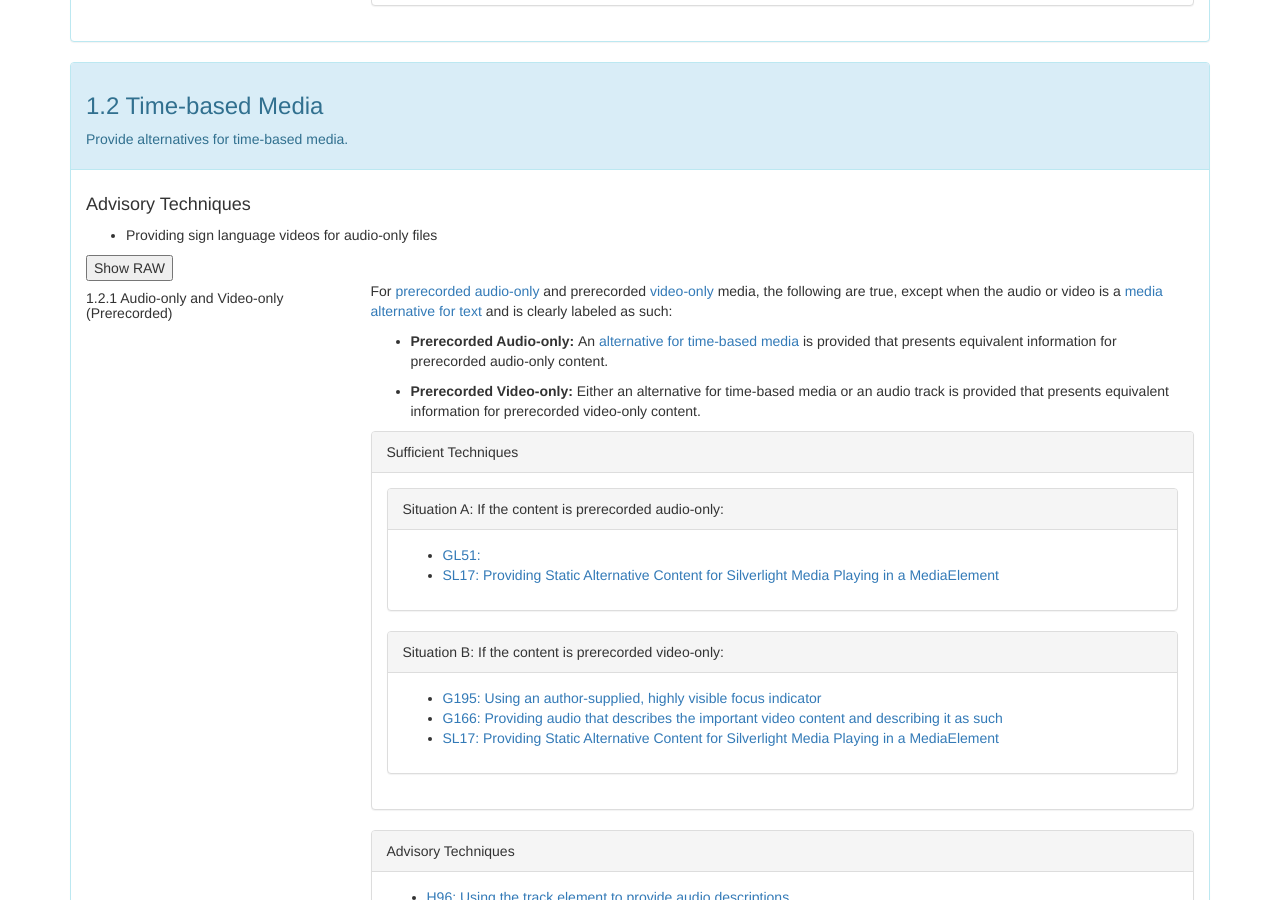
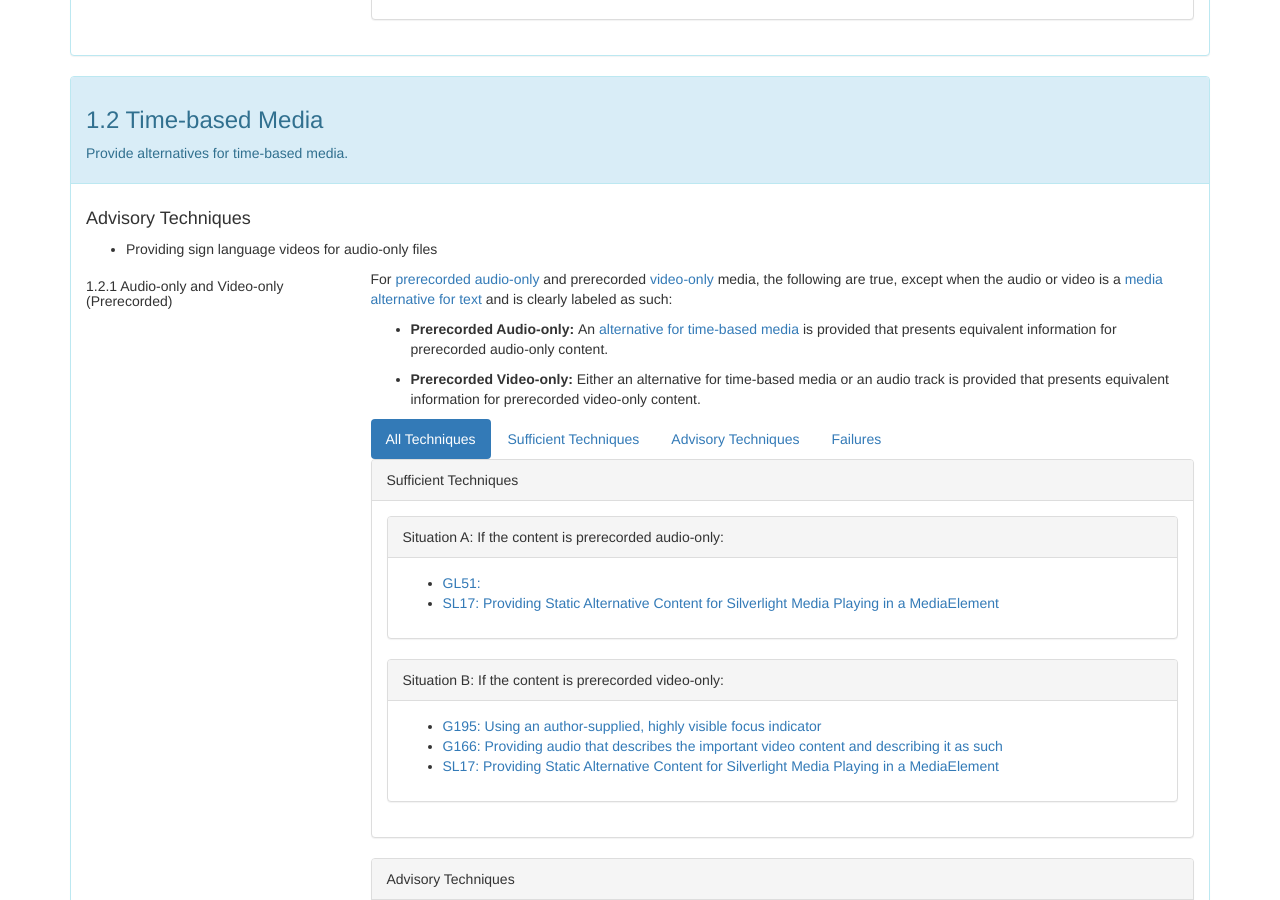
Before and after one commit to w3c/wai-wcag-quickref, a Jekyll site: the page built from index.html, in a window 1280 px wide and 900 px high, scrolled down 3479 px. Built offline with Jekyll 4.4.1, drawn with Linux system fonts in a browser that asks for light colours; some of the changed text lies outside the part shown.

Commit message:
Tab navigation for techniques

```diff
--- a/_includes/sc.html
+++ b/_includes/sc.html
@@ -1,7 +1,7 @@
-<button data-target="#pre-{{ p }}{{ g }}{{ s }}" type="button" data-toggle="collapse" aria-expanded="false" aria-controls="pre-{{ p }}{{ g }}{{ s }}">Show RAW</button>
+<!--<button data-target="#pre-{{ p }}{{ g }}{{ s }}" type="button" data-toggle="collapse" aria-expanded="false" aria-controls="pre-{{ p }}{{ g }}{{ s }}">Show RAW</button>
 <pre id="pre-{{ p }}{{ g }}{{ s }}" class="collapse">
 {{currentsc}}
-</pre>
+</pre>-->
 <div class="row">
 	<div class="col-md-3">
 		<h5>{{ p }}.{{ g }}.{{ s }} {{currentsc.title}} {{level}}</h5>
@@ -9,21 +9,49 @@
 	<div class="col-md-9">
 		{{ currentsc.output }}
     {% if currentsc.techniques %}
+      <div role="tabpanel">
+        <!-- Nav tabs -->
+        <ul class="nav nav-pills" role="tablist">
+          {% if currentsc.techniques.size > 1 %}
+          <li role="presentation" class="active"><a href="#all" aria-controls="all" role="tab" data-toggle="pill">All Techniques</a></li>
+          {% endif %}
           {% if currentsc.techniques.sufficient %}
+            <li role="presentation"{% if currentsc.techniques.size == 1 %}  class="active"{% endif %}><a href="#sc-{{ p }}{{ g }}{{ s }}-sufficient" aria-controls="sc-{{ p }}{{ g }}{{ s }}-sufficient" role="tab" data-toggle="pill">Sufficient Techniques</a></li>
+          {% endif %}
+          {% if currentsc.techniques.advisory %}
+            <li role="presentation"{% if currentsc.techniques.size == 1 %}  class="active"{% endif %}><a href="#sc-{{ p }}{{ g }}{{ s }}-advisory" aria-controls="sc-{{ p }}{{ g }}{{ s }}-advisory" role="tab" data-toggle="pill">Advisory Techniques</a></li>
+          {% endif %}
+          {% if currentsc.techniques.failures %}
+            <li role="presentation"{% if currentsc.techniques.size == 1 %}  class="active"{% endif %}><a href="#sc-{{ p }}{{ g }}{{ s }}-failures" aria-controls="sc-{{ p }}{{ g }}{{ s }}-advisory" role="tab" data-toggle="pill">Failures</a></li>
+          {% endif %}
+        </ul>
+        <div class="tab-content">
+          {% if currentsc.techniques.sufficient %}
+            <div role="tabpanel" class="tab-pane fade in active" id="sc-{{ p }}{{ g }}{{ s }}-sufficient">
               {% assign techtitle = "Sufficient Techniques" %}
               {% assign techniques = currentsc.techniques.sufficient  %}
+              {% assign ttype = "sufficient" %}
               {% include techlist.html %}
+            </div>
           {% endif %}
           {% if currentsc.techniques.advisory %}
+            <div role="tabpanel" class="tab-pane fade in active" id="sc-{{ p }}{{ g }}{{ s }}-advisory">
               {% assign techtitle = "Advisory Techniques" %}
               {% assign techniques = currentsc.techniques.advisory  %}
+              {% assign ttype = "advisory" %}
               {% include techlist.html %}
+            </div>
           {% endif %}
           {% if currentsc.techniques.failures %}
+            <div role="tabpanel" class="tab-pane fade in active" id="sc-{{ p }}{{ g }}{{ s }}-failures">
               {% assign techtitle = "Failures" %}
               {% assign techniques = currentsc.techniques.failures  %}
+              {% assign ttype = "failiure" %}
               {% include techlist.html %}
+            </div>
           {% endif %}
+        </div>
         {% endif%}
       </div>
 	</div>
+</div>
```
Lines whose indentation alone changed are shown as unchanged.
